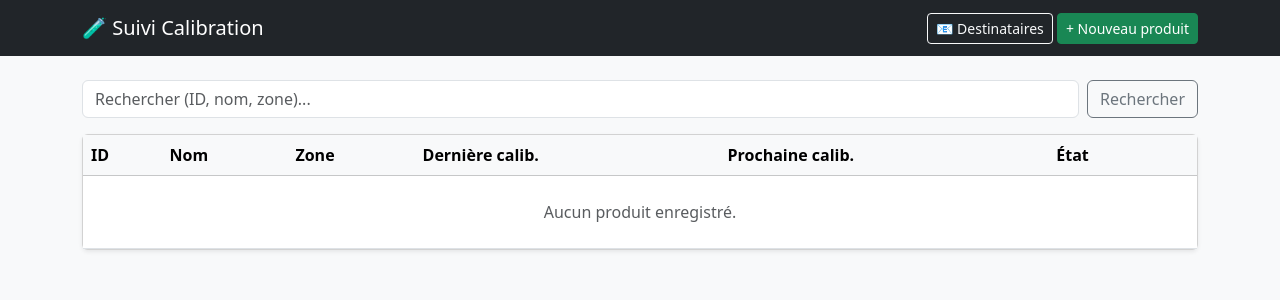
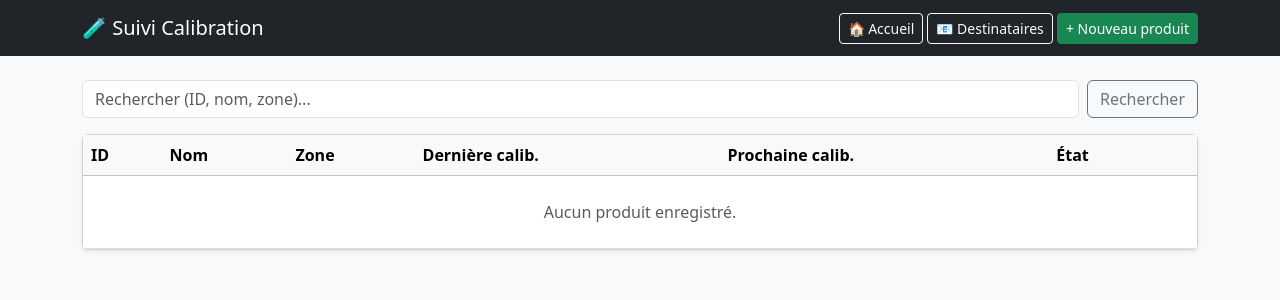
Before and after one commit to mourtadag4-code/CalibTrack, a Flask app: page / in a window 1280 px wide. Shown: the top 300 px of the page. Run offline with Flask 3, Linux system fonts and the light colour scheme.

Commit message:
Ajout bouton Accueil dans la navbar

```diff
--- a/templates/base.html
+++ b/templates/base.html
@@ -11,6 +11,9 @@
   <div class="container">
     <a class="navbar-brand" href="{{ url_for('index') }}">🧪 Suivi Calibration</a>
     <div>
+      <a class="btn btn-outline-light btn-sm" href="{{ url_for('index') }}">
+        🏠 Accueil
+      </a>
       <a class="btn btn-outline-light btn-sm" href="{{ url_for('recipients_list') }}">
         📧 Destinataires
       </a>
```
